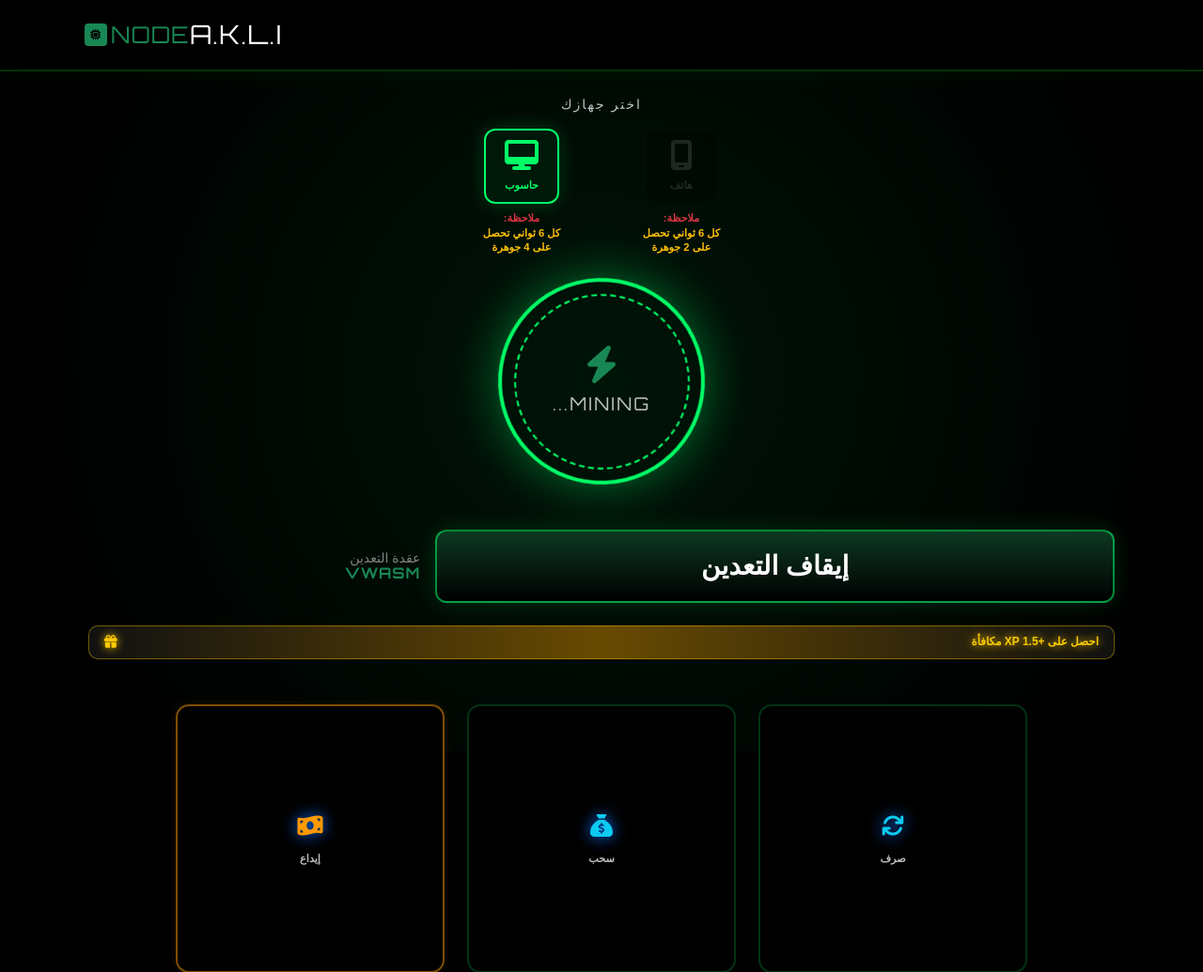
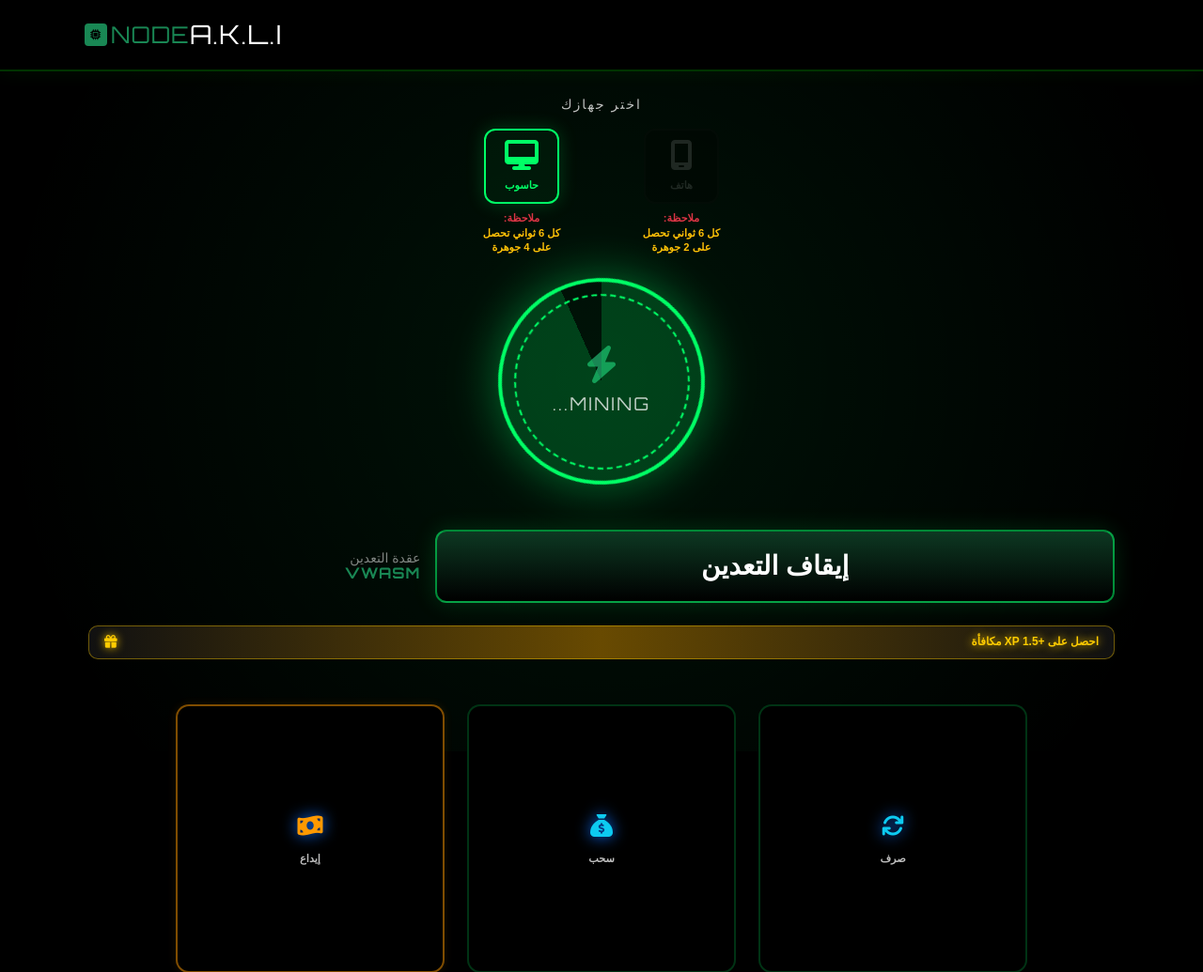
Before and after one commit to akliop/investment-site, a Flask app: template templates/dashboard.html in a window 1280 px wide. Shown: the top 1035 px of the page at 94% size. Run offline with Flask 3, Linux system fonts and the light colour scheme; the template is opened without the code that fills it, so the values that code supplies are empty.

Commit message:
UI: Add circular progress fill to the mining core (6s cycle)

```diff
--- a/templates/dashboard.html
+++ b/templates/dashboard.html
@@ -38,6 +38,7 @@
     <div class="text-center mb-5">
         <div class="miner-portal mx-auto" id="minerControl">
             <div class="portal-ring-outer"></div>
+            <div class="portal-progress-bar" id="progressBar"></div>
             <div class="portal-ring-inner"></div>
             <div class="portal-center">
                 <i class="fa-solid fa-bolt text-success fs-1 mb-2 glow-pulse"></i>
@@ -114,7 +115,13 @@
     /* Miner Portal */
     .miner-portal { width: 220px; height: 220px; border-radius: 50%; display: flex; align-items: center; justify-content: center; position: relative; }
     .portal-ring-outer { position: absolute; width: 100%; height: 100%; border: 4px solid rgba(0,255,102,0.1); border-radius: 50%; }
-    .portal-ring-inner { position: absolute; width: 85%; height: 85%; border: 2px dashed rgba(0,255,102,0.4); border-radius: 50%; }
+    .portal-progress-bar {
+        position: absolute; width: 100%; height: 100%; border-radius: 50%;
+        background: conic-gradient(var(--neon-green) 0deg, var(--neon-green) var(--deg), transparent var(--deg));
+        opacity: 0; transition: opacity 0.3s; pointer-events: none;
+    }
+    .miner-portal.mining .portal-progress-bar { opacity: 0.2; }
+    .portal-ring-inner { position: absolute; width: 85%; height: 85%; border: 2px dashed rgba(0,255,102,0.4); border-radius: 50%; z-index: 5; }
     .miner-portal.mining .portal-ring-outer { border-color: var(--neon-green); box-shadow: 0 0 50px rgba(0,255,102,0.4); animation: spin 10s linear infinite; }
     .miner-portal.mining .portal-ring-inner { border-color: var(--neon-green); animation: spin-reverse 5s linear infinite; }
 
@@ -210,11 +217,19 @@
         document.getElementById('toggleBtn').querySelector('.fs-3').innerText = "إيقاف التعدين";
 
         const rate = selectedDevice === 'PC' ? 4.0 : 2.0;
+        let ms = 0;
 
         interval = setInterval(() => {
-            hashes++;
-            if(hashes >= 6) { hashes = 0; syncJewels(rate); }
-        }, 1000);
+            ms += 100;
+            let deg = (ms / 6000) * 360;
+            document.getElementById('progressBar').style.setProperty('--deg', deg + 'deg');
+
+            if(ms >= 6000) {
+                ms = 0;
+                document.getElementById('progressBar').style.setProperty('--deg', '0deg');
+                syncJewels(rate);
+            }
+        }, 100);
     }
 
     function stopMining() {
```
